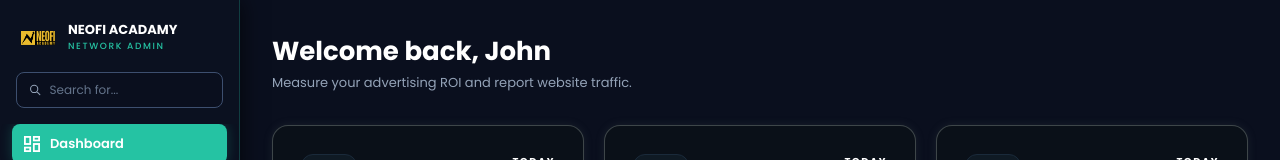
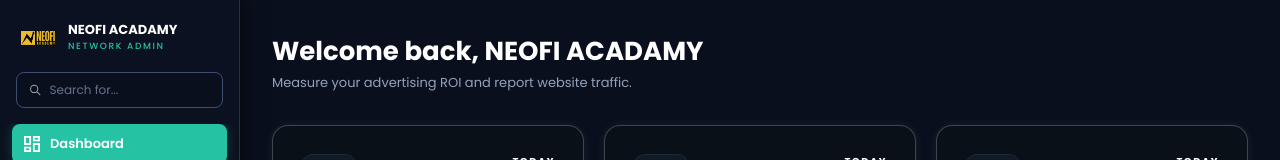
Before and after one commit to teamleadseclob/neomlmadmin, a React (Vite) app: page / in a window 1280 px wide. Shown: the top 160 px of the page. Built offline with nearby package versions, Linux system fonts and the light colour scheme; no server answers; sample sign-in values are in the browser's storage.

Commit message:
dashboard changes

```diff
--- a/src/components/dashboard/DashboardContent.jsx
+++ b/src/components/dashboard/DashboardContent.jsx
@@ -61,7 +61,7 @@
       {/* Header */}
       <div className="flex flex-col sm:flex-row sm:items-center justify-between mb-6 sm:mb-8 gap-4">
         <div>
-          <h1 className="text-[22px] sm:text-[26px] font-bold text-white">Welcome back, John</h1>
+          <h1 className="text-[22px] sm:text-[26px] font-bold text-white">Welcome back, NEOFI ACADAMY</h1>
           <p className="text-[12px] sm:text-[13px] text-[#94a3b8] mt-0.5">Measure your advertising ROI and report website traffic.</p>
         </div>
         <div className="flex items-center gap-2 sm:gap-3 flex-wrap">
```
